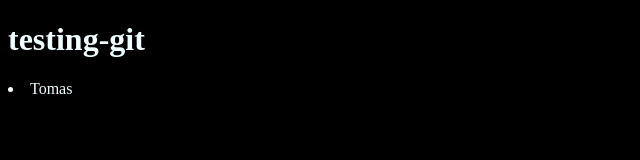
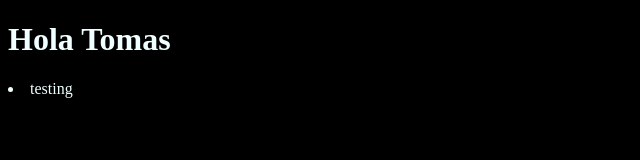
Before and after one commit to rmatamala/basic-web-v1, a plain HTML site: page index.html in a window 1280 px wide. Shown: the whole page, without its empty margins (0-640 px from the left). Drawn offline with Linux system fonts and the light colour scheme.

Commit message:
cambio 2

```diff
--- a/index.html
+++ b/index.html
@@ -8,7 +8,7 @@
     <LINK REL=StyleSheet HREF="css/testing.css" TYPE="text/css" MEDIA=screen>
  </head>
  <body>
-    <h1>testing-git</h1>
-    <li>Tomas </li>
+    <h1>Hola Tomas</h1>
+    <li>testing </li>
  </body>
  </html>
```
